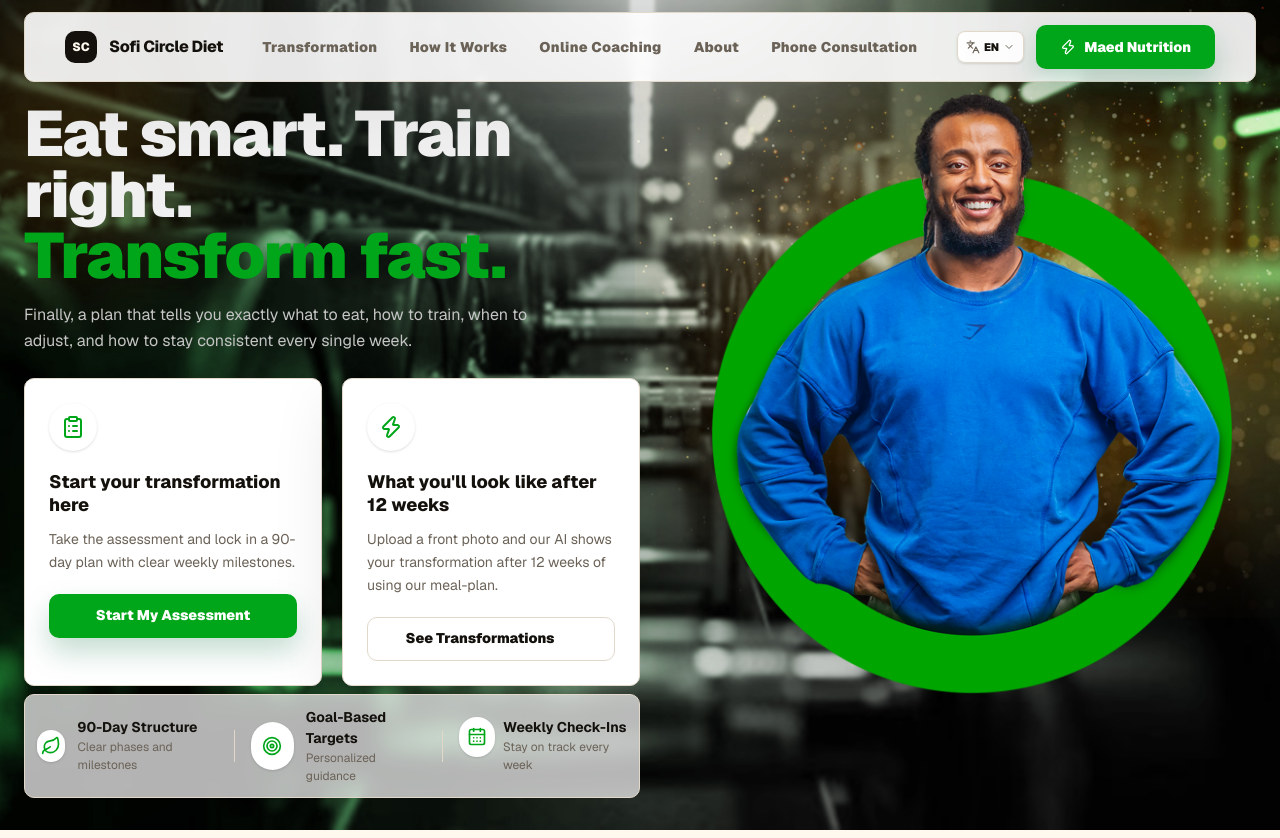
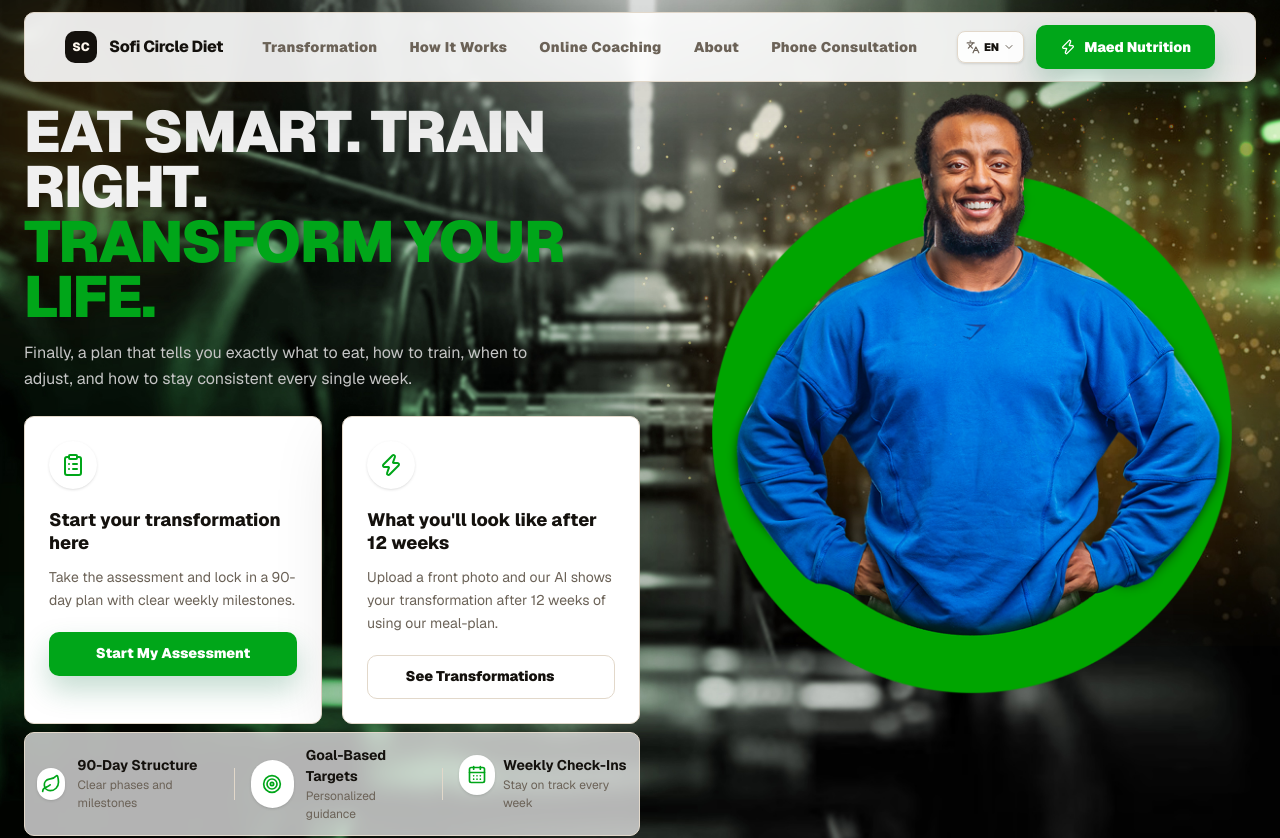
Before and after one commit to BemnetKassa/MaedNutrition, a Next.js app: page / in a window 1280 px wide. Shown: the top 838 px of the page. Built offline with nearby package versions, Linux system fonts and the light colour scheme.

Commit message:
hero section fix

```diff
--- a/src/app/components/Hero.tsx
+++ b/src/app/components/Hero.tsx
@@ -40,7 +40,7 @@ export function Hero() {
 
       <div className="relative z-10 mx-auto max-w-362.5 px-4 md:px-6 md:pr-0">
 
-        <div className="grid items-center gap-6 grid-cols-1 md:grid-cols-2 pt-100 md:pt-20">
+        <div className="grid items-center gap-6 grid-cols-1 md:grid-cols-2 pt-105 md:pt-20">
 
           <motion.div
             initial={{ opacity: 0, y: 35 }}
@@ -50,9 +50,9 @@ export function Hero() {
           >
             <div className="absolute -top-20 -left-20 w-64 h-64 bg-[#d89a2b]/20 rounded-full blur-3xl -z-10" />
 
-            <div className="max-w-full md:max-w-170 mt-3 md:mt-6">
+            <div className="max-w-full md:max-w-180 mt-3 md:mt-6">
 
-              <h1 className="text-3xl sm:text-4xl md:text-[50px] lg:text-[64px] leading-[0.95] font-black tracking-tight text-[#f0f0f0]">
+              <h1 className="text-4xl sm:text-4xl md:text-[50px] lg:text-[58px] leading-[0.95] font-black tracking-tight text-[#f0f0f0]">
                 {m.hero.titleLine1}
                 <br />
                 <span className="md:bg-[#00A619] bg-[#00A619] md:shadow-0 shadow-amber-700 bg-clip-text text-transparent">
--- a/src/i18n/locales/en.ts
+++ b/src/i18n/locales/en.ts
@@ -17,8 +17,8 @@ export const en = {
   },
   hero: {
     badge: "REAL TRANSFORMATIONS • 90-DAY STRUCTURE",
-    titleLine1: "Eat smart. Train right.",
-    titleLine2: "Transform fast.",
+    titleLine1: "EAT SMART. TRAIN RIGHT.",
+    titleLine2: "TRANSFORM YOUR LIFE.",
     subtitle:
       "Finally, a plan that tells you exactly what to eat, how to train, when to adjust, and how to stay consistent every single week.",
     card1Title: "Start your transformation here",
```
